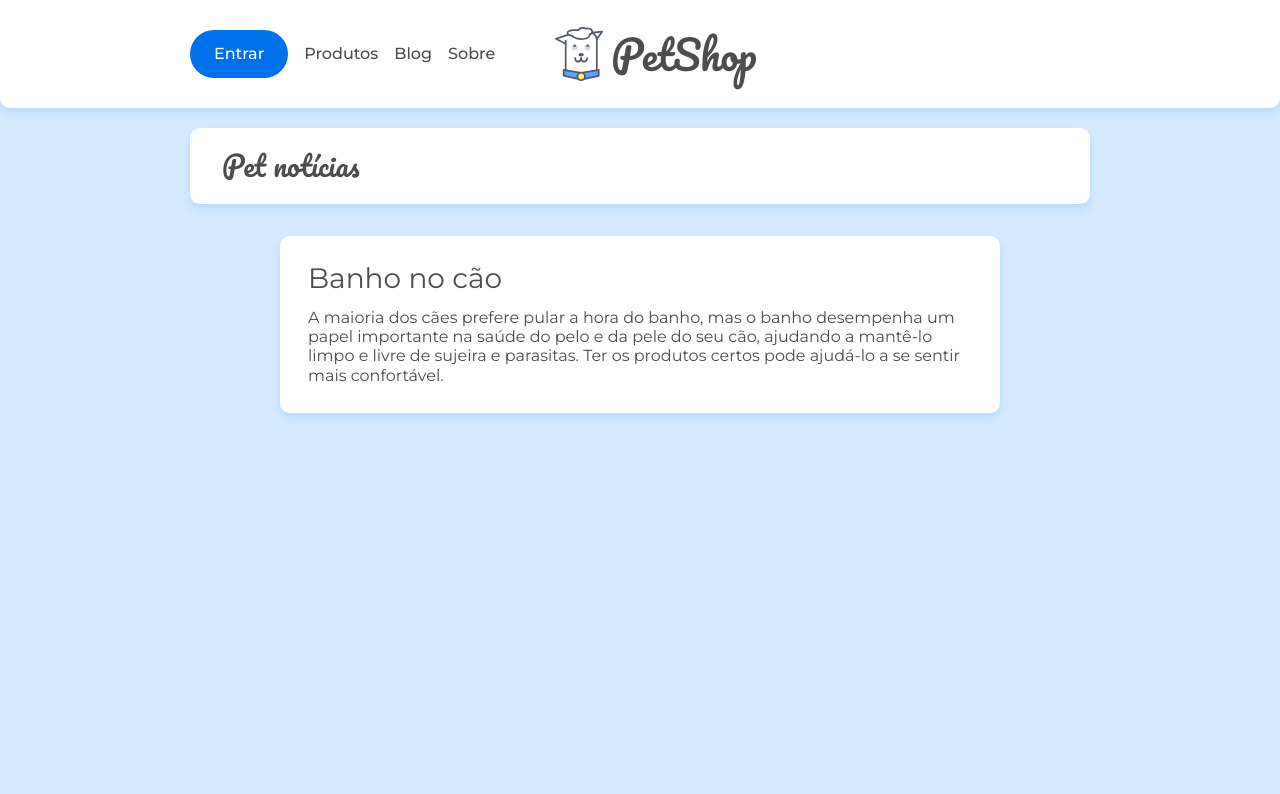
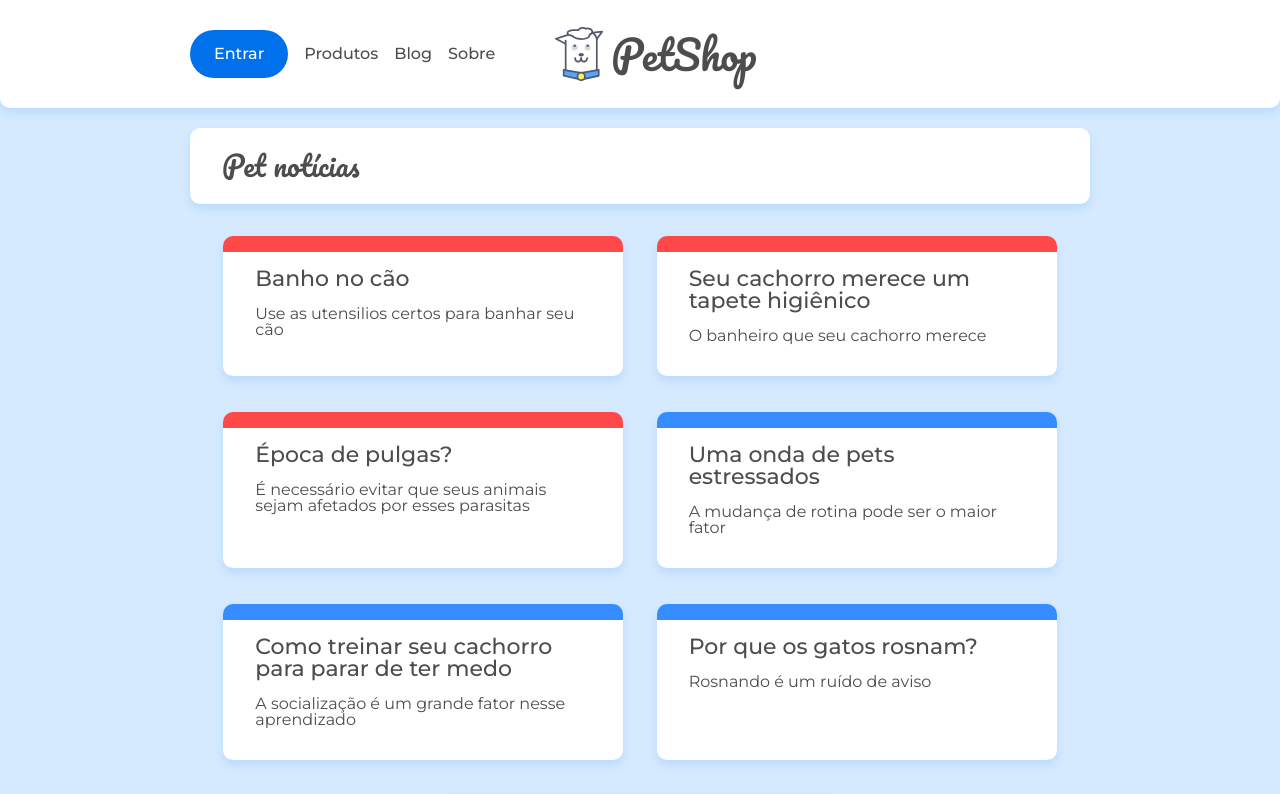
Before and after one commit to umparadoxo/pet-shop, a React (Create React App) app: page / in a window 1280 px wide. Shown: the top 794 px of the page. Built offline with nearby package versions, Linux system fonts and the light colour scheme; data requests are answered from the project's data file.

Commit message:
API e 404
Conectado com a API e rota 404

```diff
--- a/src/App.jsx
+++ b/src/App.jsx
@@ -5,6 +5,7 @@
 import Sobre from './paginas/Sobre'
 import Pagina404 from './paginas/Pagina404'
 import Cabecalho from './components/Cabecalho'
+import Post from './paginas/Post'
 
 function App() {
 
@@ -19,6 +20,9 @@
           <Route path='/sobre'>
             <Sobre />
           </Route>
+          <Route path='/posts/:id'>
+            <Post />
+          </Route>
           <Route>
             <Pagina404 />
           </Route>
--- /dev/null
+++ b/src/api/api.js
@@ -0,0 +1,10 @@
+import axios from 'axios'
+
+export const api = axios.create({
+    baseURL: 'http://localhost:5000'
+})
+
+export const busca = async (url, setDado) => {
+    const resposta = await api.get(url)
+    setDado(resposta.data)
+}
--- /dev/null
+++ b/src/components/ListaPost.jsx
@@ -0,0 +1,33 @@
+import React, { useEffect, useState } from 'react';
+import { Link } from 'react-router-dom'
+import { busca } from '../api/api'
+
+const ListaPost = ({ url }) => {
+
+    const [posts, setPosts] = useState([])
+
+    useEffect(() => {
+        busca(url, setPosts)
+    }, [url])
+
+    return (
+        <section className='posts container'>
+            {
+                posts.map((post) => (
+                    <Link className={`cartao-post cartao-post--${post.categoria}`} to={`/posts/${post.id}`}>
+                        <article key={post.id} >
+                            <h3 className='cartao-post__titulo'>
+                                {post.title}
+                            </h3>
+                            <p className='cartao-post_-meta'>
+                                {post.metadescription}
+                            </p>
+                        </article>
+                    </Link>
+                ))
+            }
+        </section>
+    )
+}
+
+export default ListaPost;
--- a/src/paginas/Home.jsx
+++ b/src/paginas/Home.jsx
@@ -1,4 +1,6 @@
 import React from 'react'
+import ListaPost from '../components/ListaPost'
+
 
 const Home = () => {
 
@@ -7,13 +9,7 @@
       <div className="container">
         <h2 className="titulo-pagina">Pet notícias</h2>
       </div>
-      <section className="container flex flex--centro">
-      <article className="cartao post">
-        <h2 className="cartao__titulo">Banho no cão</h2>
-        <p className="cartao__texto">A maioria dos cães prefere pular a hora do banho, mas o banho desempenha um papel importante na saúde do pelo e da pele do seu cão, ajudando a mantê-lo limpo e livre de sujeira e parasitas. Ter os produtos certos pode ajudá-lo a se sentir mais confortável.</p>
-      </article>
-    </section>
-
+      <ListaPost url={'./posts'} />
     </main>
   )
 }
--- /dev/null
+++ b/src/paginas/Post.jsx
@@ -0,0 +1,32 @@
+import React, { useState, useEffect } from 'react';
+import '../assets/css/post.css'
+import { useParams, useHistory } from 'react-router-dom'
+import { busca } from '../api/api'
+
+const Post = () => {
+    let history = useHistory()
+    const { id } = useParams()
+    const [post, setPost] = useState({})
+
+    useEffect(() => {
+        busca(`/posts/${id}`, setPost)
+            .catch(() => {
+                history.push('/404')
+            })
+    }, [id])
+
+    return (
+        <main className='container flex flex--centro'>
+            <article className='cartao post'>
+                <h2 className='cartao__titulo'>
+                    {post.title}
+                </h2>
+                <p className='cartao__texto'>
+                    {post.body}
+                </p>
+            </article>
+        </main>
+    )
+}
+
+export default Post
```
Also changed, not shown: 1 other file (tests, documents, lock files or other folders).
